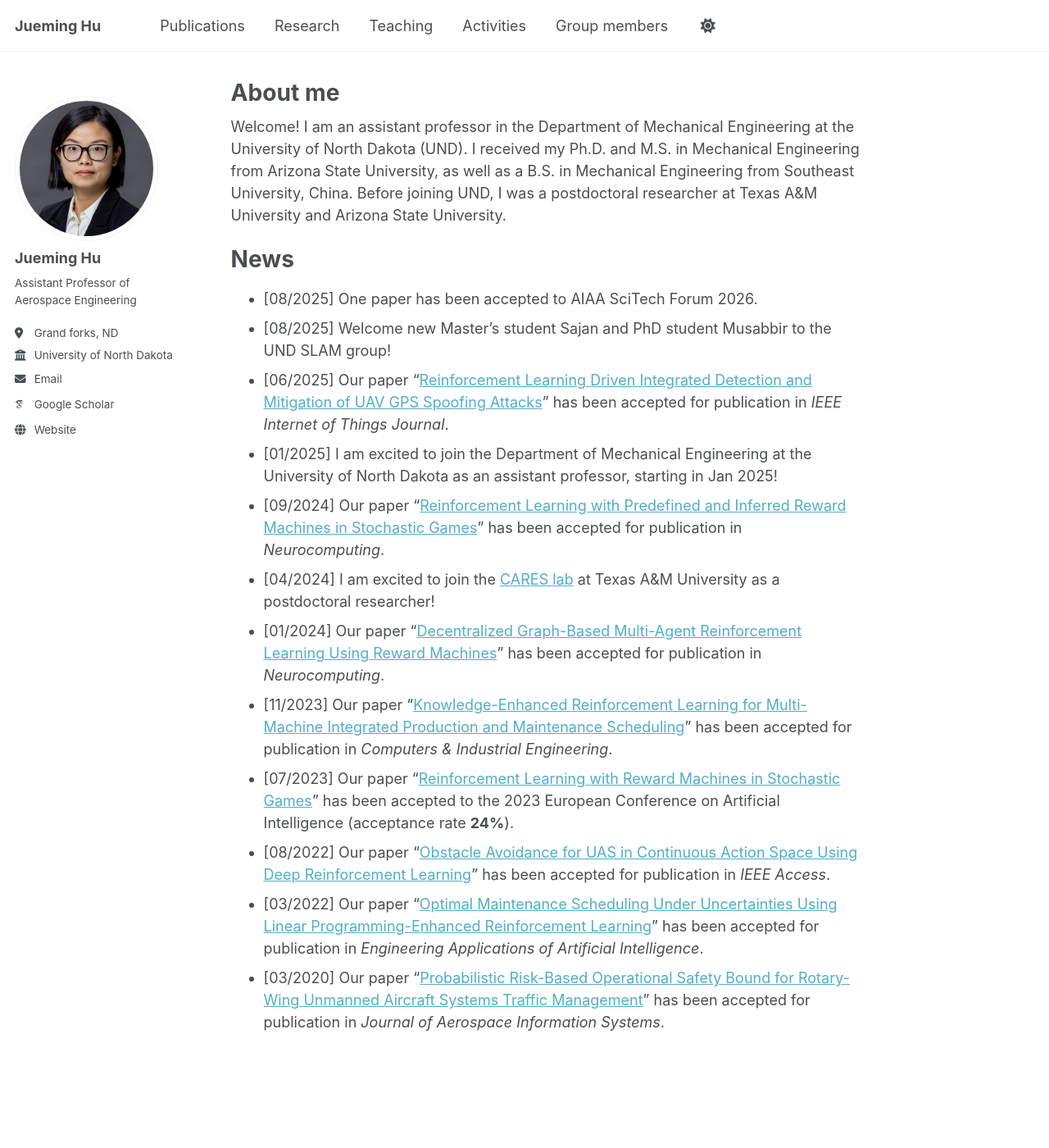
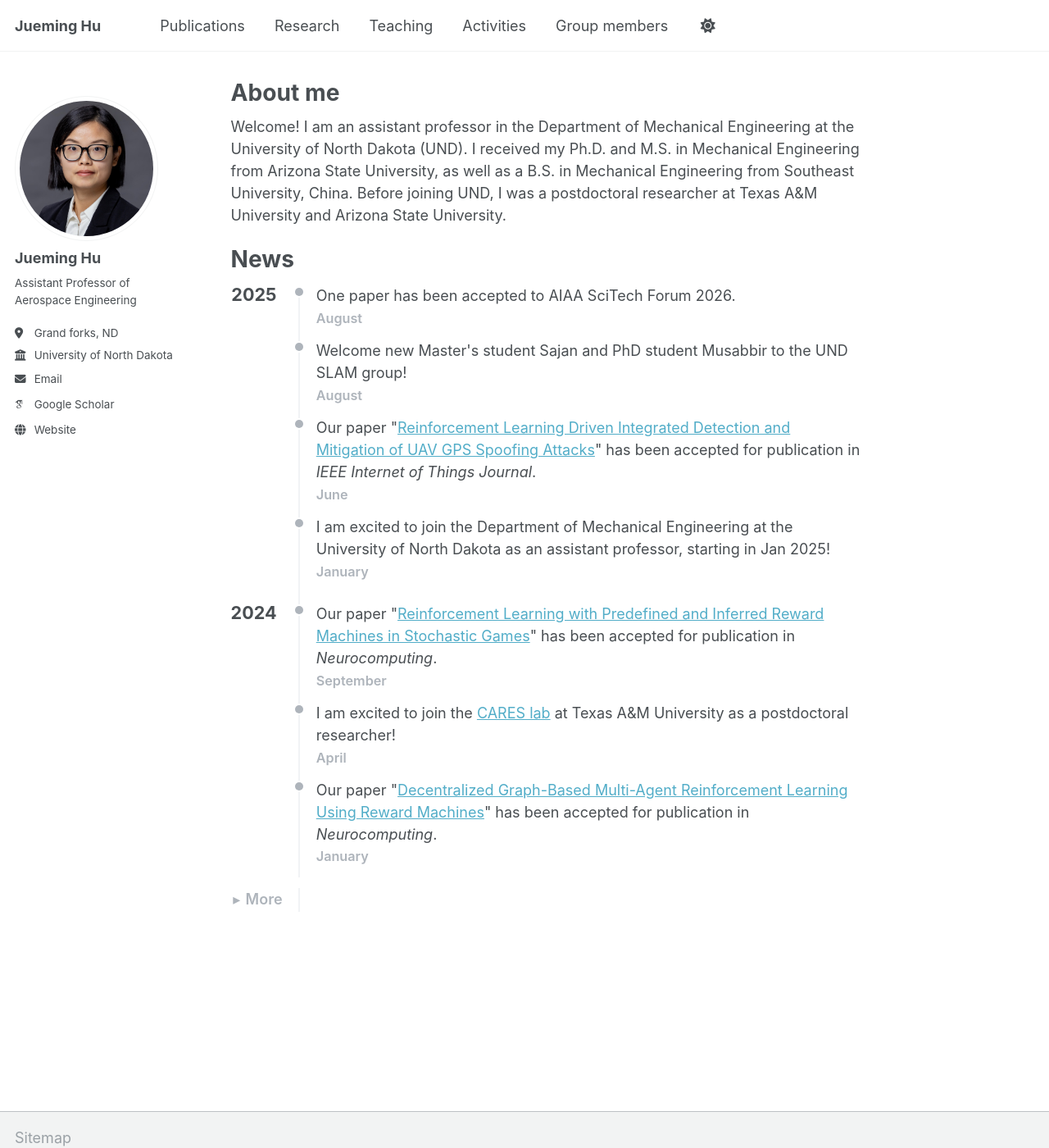
Before and after one commit to Jueming6/Jueming6.github.io, a Jekyll site: the page built from _pages/about.md, in a window 1280 px wide and 1400 px high. Shown: the whole window at 82% size. Built offline with Jekyll 4.4.1, drawn with Linux system fonts in a browser that asks for light colours; some web fonts are replaced.

Commit message:
update 082025

```diff
--- a/_pages/about.md
+++ b/_pages/about.md
@@ -12,17 +12,92 @@ redirect_from:
 Welcome! I am an assistant professor in the Department of Mechanical Engineering at the University of North Dakota (UND). I received my Ph.D. and M.S. in Mechanical Engineering from Arizona State University, as well as a B.S. in Mechanical Engineering from Southeast University, China. Before joining UND, I was a postdoctoral researcher at Texas A&M University and Arizona State University.
 
 
-News
-======
-- [08/2025] One paper has been accepted to AIAA SciTech Forum 2026.
-- [08/2025] Welcome new Master's student Sajan and PhD student Musabbir to the UND SLAM group!
-- [06/2025] Our paper "[Reinforcement Learning Driven Integrated Detection and Mitigation of UAV GPS Spoofing Attacks](https://ieeexplore.ieee.org/document/11032088)" has been accepted for publication in *IEEE Internet of Things Journal*.
-- [01/2025] I am excited to join the Department of Mechanical Engineering at the University of North Dakota as an assistant professor, starting in Jan 2025!
-- [09/2024] Our paper "[Reinforcement Learning with Predefined and Inferred Reward Machines in Stochastic Games](https://www.sciencedirect.com/science/article/pii/S092523122400941X)" has been accepted for publication in *Neurocomputing*.
-- [04/2024] I am excited to join the [CARES lab](https://www.tamug.edu/cares/people.html) at Texas A&M University as a postdoctoral researcher!
-- [01/2024] Our paper "[Decentralized Graph-Based Multi-Agent Reinforcement Learning Using Reward Machines](https://www.sciencedirect.com/science/article/pii/S0925231223010974)" has been accepted for publication in *Neurocomputing*.
-- [11/2023] Our paper "[Knowledge-Enhanced Reinforcement Learning for Multi-Machine Integrated Production and Maintenance Scheduling](https://www.sciencedirect.com/science/article/pii/S0360835223006551)" has been accepted for publication in *Computers & Industrial Engineering*.
-- [07/2023] Our paper "[Reinforcement Learning with Reward Machines in Stochastic Games](https://ebooks.iospress.nl/doi/10.3233/FAIA230380)" has been accepted to the 2023 European Conference on Artificial Intelligence (acceptance rate **24%**).
-- [08/2022] Our paper "[Obstacle Avoidance for UAS in Continuous Action Space Using Deep Reinforcement Learning](https://ieeexplore.ieee.org/abstract/document/9868001)" has been accepted for publication in *IEEE Access*.
-- [03/2022] Our paper "[Optimal Maintenance Scheduling Under Uncertainties Using Linear Programming-Enhanced Reinforcement Learning](https://www.sciencedirect.com/science/article/pii/S0952197621004565)" has been accepted for publication in *Engineering Applications of Artificial Intelligence*.
-- [03/2020] Our paper "[Probabilistic Risk-Based Operational Safety Bound for Rotary-Wing Unmanned Aircraft Systems Traffic Management](https://arc.aiaa.org/doi/full/10.2514/1.I010786)" has been accepted for publication in *Journal of Aerospace Information Systems*.
+# News
+
+<div class="tl-wrap">
+  <div class="tl-year">2025</div>
+  <ul class="tl start-top">
+    <li>
+      <div class="desc">One paper has been accepted to AIAA SciTech Forum 2026.</div>
+      <div class="month">August</div>
+    </li>
+    <li>
+      <div class="desc">Welcome new Master's student Sajan and PhD student Musabbir to the UND SLAM group!</div>
+      <div class="month">August</div>
+    </li>
+    <li>
+      <div class="desc">Our paper "<a href="https://ieeexplore.ieee.org/document/11032088">Reinforcement Learning Driven Integrated Detection and Mitigation of UAV GPS Spoofing Attacks</a>" has been accepted for publication in <em>IEEE Internet of Things Journal</em>.</div>
+      <div class="month">June</div>
+    </li>
+    <li>
+      <div class="desc">I am excited to join the Department of Mechanical Engineering at the University of North Dakota as an assistant professor, starting in Jan 2025!</div>
+      <div class="month">January</div>
+    </li>
+  </ul>
+</div>
+
+
+
+  <div class="tl-wrap">
+    <div class="tl-year">2024</div>
+    <ul class="tl continue">
+      <li>
+        <div class="desc">Our paper "<a href="https://www.sciencedirect.com/science/article/pii/S092523122400941X">Reinforcement Learning with Predefined and Inferred Reward Machines in Stochastic Games</a>" has been accepted for publication in <em>Neurocomputing</em>.</div>
+        <div class="month">September</div>
+      </li>
+      <li>
+        <div class="desc">I am excited to join the <a href="https://www.tamug.edu/cares/people.html">CARES lab</a> at Texas A&amp;M University as a postdoctoral researcher!</div>
+        <div class="month">April</div>
+      </li>
+      <li>
+        <div class="desc">Our paper "<a href="https://www.sciencedirect.com/science/article/pii/S0925231223010974">Decentralized Graph-Based Multi-Agent Reinforcement Learning Using Reward Machines</a>" has been accepted for publication in <em>Neurocomputing</em>.</div>
+        <div class="month">January</div>
+      </li>
+    </ul>
+  </div>
+
+<details class="tl-more" markdown="1">
+  <summary>
+    <span class="caret"></span>
+    <span class="label more">More</span>
+    <span class="label less">Less</span>
+  </summary>
+
+  <div class="tl-wrap">
+    <div class="tl-year">2023</div>
+    <ul class="tl continue">
+      <li>
+        <div class="desc">Our paper "<a href="https://www.sciencedirect.com/science/article/pii/S0360835223006551">Knowledge-Enhanced Reinforcement Learning for Multi-Machine Integrated Production and Maintenance Scheduling</a>" has been accepted for publication in <em>Computers &amp; Industrial Engineering</em>.</div>
+        <div class="month">November</div>
+      </li>
+      <li>
+        <div class="desc">Our paper "<a href="https://ebooks.iospress.nl/doi/10.3233/FAIA230380">Reinforcement Learning with Reward Machines in Stochastic Games</a>" has been accepted to the 2023 European Conference on Artificial Intelligence (acceptance rate <b>24%</b>).</div>
+        <div class="month">July</div>
+      </li>
+    </ul>
+  </div>
+
+  <div class="tl-wrap">
+    <div class="tl-year">2022</div>
+    <ul class="tl continue">
+      <li>
+        <div class="desc">Our paper "<a href="https://ieeexplore.ieee.org/abstract/document/9868001">Obstacle Avoidance for UAS in Continuous Action Space Using Deep Reinforcement Learning</a>" has been accepted for publication in <em>IEEE Access</em>.</div>
+        <div class="month">August</div>
+      </li>
+      <li>
+        <div class="desc">Our paper "<a href="https://www.sciencedirect.com/science/article/pii/S0952197621004565">Optimal Maintenance Scheduling Under Uncertainties Using Linear Programming-Enhanced Reinforcement Learning</a>" has been accepted for publication in <em>Engineering Applications of Artificial Intelligence</em>.</div>
+        <div class="month">March</div>
+      </li>
+    </ul>
+  </div>
+
+  <div class="tl-wrap">
+    <div class="tl-year">2020</div>
+    <ul class="tl continue">
+      <li>
+        <div class="desc">Our paper "<a href="https://arc.aiaa.org/doi/full/10.2514/1.I010786">Probabilistic Risk-Based Operational Safety Bound for Rotary-Wing Unmanned Aircraft Systems Traffic Management</a>" has been accepted for publication in <em>Journal of Aerospace Information Systems</em>.</div>
+        <div class="month">March</div>
+      </li>
+    </ul>
+  </div>
+</details>
--- a/assets/css/main.scss
+++ b/assets/css/main.scss
@@ -7,6 +7,8 @@
  * Note that the files are processed in the order they are imported, so they are partly
    sorted by the dependencies. Also, the first two lines of the file are required by Jekyll.
  */
+
+
 
 @import
     "vendor/breakpoint/breakpoint",
@@ -41,3 +43,129 @@
     "vendor/font-awesome/brands",
     "vendor/magnific-popup/magnific-popup"
 ;
+
+
+/* ===== Compact Timeline with continuous line + More/Less ===== */
+:root{
+  --tl-line:  #f1f3f5; /* vertical line */
+  --tl-accent:#aeb4bb; /* shared grey for dot, month, year, toggle */
+}
+
+/* Grid: [year] [timeline] */
+.tl-wrap{
+  display:grid;
+  grid-template-columns:62px 1fr; /* year gutter + events */
+  column-gap:8px;
+  align-items:start;
+  margin:0 0 .70rem 0;
+}
+
+/* Year label (same grey as dot/month) */
+.tl-year{
+  font-weight:700;
+  font-size:1.2rem;
+  line-height:1.2;
+  text-align:right;
+  padding-right:6px;
+  color:var(--tl-accent);
+}
+
+/* Timeline column + vertical line */
+.tl{
+  list-style:none;
+  margin:0;
+  padding:0;
+  position:relative;
+}
+.tl::before{
+  content:"";
+  position:absolute;
+  left:12px;       /* line X inside timeline column */
+  top:0;
+  bottom:0;
+  width:2px;
+  background:var(--tl-line);
+}
+
+/* Items: compact spacing + small indent from dot to text */
+.tl li{
+  position:relative;
+  padding:0 0 .26rem 1.9rem; /* tighter vertical spacing */
+}
+.tl li::before{
+  /* filled dot centered over 2px line at x=12px (10px dot => ~7px; 8px for optical center) */
+  content:"";
+  position:absolute;
+  left:8px;
+  top:.22rem;
+  width:10px;
+  height:10px;
+  border-radius:50%;
+  background:var(--tl-accent);
+  box-shadow:0 0 0 2px #fff; /* thin rim so dot pops on light bg */
+}
+.tl .desc{ margin:0 }
+.tl .month{
+  margin:.10rem 0 0;
+  color:var(--tl-accent);
+  font-weight:600;
+  font-size:.9rem;
+}
+
+/* Top (current) year: remove short line above first dot */
+.tl.start-top::before{ top:.55rem; }
+
+/* Following years: extend line upward to visually connect to previous list */
+.tl.continue::before{ top:-1.15rem; }
+
+/* ===== More/Less toggle (line drawn through entire details block) ===== */
+details.tl-more{
+  position:relative;
+  margin:.03rem 0 0;
+  padding:0;
+}
+details.tl-more::before{
+  /* vertical line segment that passes behind the summary and older years */
+  content:"";
+  position:absolute;
+  left: calc(62px + 8px + 12px); /* year gutter + grid gap + line inset */
+  top:0;
+  bottom:0;
+  width:2px;
+  background:var(--tl-line);
+}
+details.tl-more > summary{
+  list-style:none;
+  cursor:pointer;
+  color:var(--tl-accent);
+  font-weight:600;
+  margin-left:.15rem;
+  margin-bottom:.14rem;  /* keeps toggle close to next year */
+  display:inline-flex;
+  align-items:center;
+  gap:.35rem;
+}
+details.tl-more > summary::-webkit-details-marker{ display:none; }
+details.tl-more > summary .label.less{ display:none; }
+details.tl-more[open] > summary .label.more{ display:none; }
+details.tl-more[open] > summary .label.less{ display:inline; }
+details.tl-more > summary .caret::before{ content:"▸"; color:var(--tl-accent); }
+details.tl-more[open] > summary .caret::before{ content:"▾"; }
+
+/* Optional: sticky year on long lists
+.tl-year{ position:sticky; top:64px; background:transparent; }
+*/
+
+/* Dark mode harmony */
+@media (prefers-color-scheme: dark){
+  :root{
+    --tl-line:#33373b;
+    --tl-accent:#aeb4bb;
+  }
+  .tl li::before{ box-shadow:0 0 0 2px #0b0c0e; }
+}
+
+/* Make year text the same color as section titles (e.g., "News", "About Me") */
+.tl-year {
+  color: inherit; /* inherits the default text color, same as headings */
+}
```
Also changed, not shown: 2 other files.
